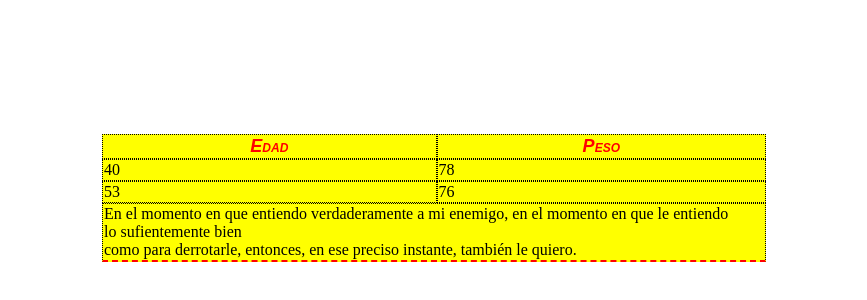
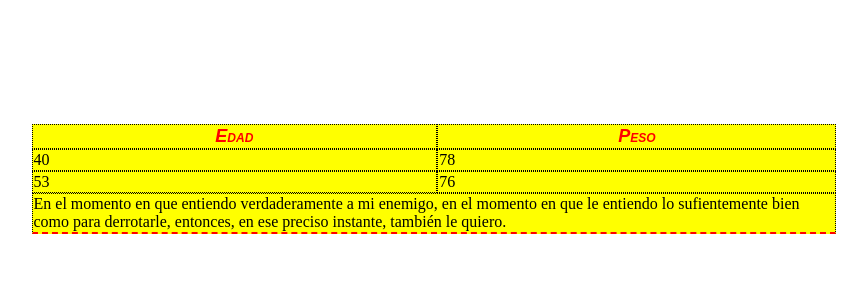
Before and after one commit to jtocorarod/taller-9-full-stack, a plain HTML site: page punto-9/index.html in a window 1280 px wide. Shown: the part 66-366 px from the top of the page, without its empty margins (206-1073 px from the left). Drawn offline with Linux system fonts and the light colour scheme.

Commit message:
Se modifica el Punto 9 y se agrega al Readme

```diff
--- a/punto-9/styles/styles.css
+++ b/punto-9/styles/styles.css
@@ -5,9 +5,11 @@ table {
 }
 
 div {
+    margin-top: 15%;
     display: flex;
-    margin: 200px 300px;
-    justify-content: center;
+    justify-content: center; /* Centramos horizontalmente */
+    align-items: center; /* Centramos verticalmente */
+
 }
 
 th {
```
Also changed, not shown: public/images/punto-9.png.
